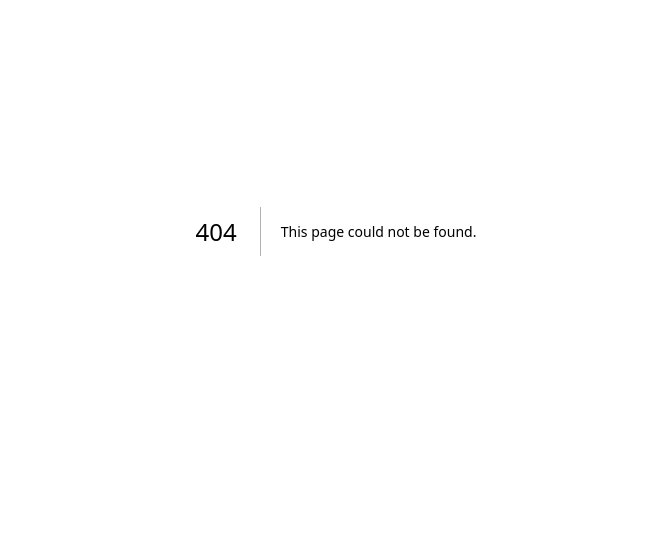
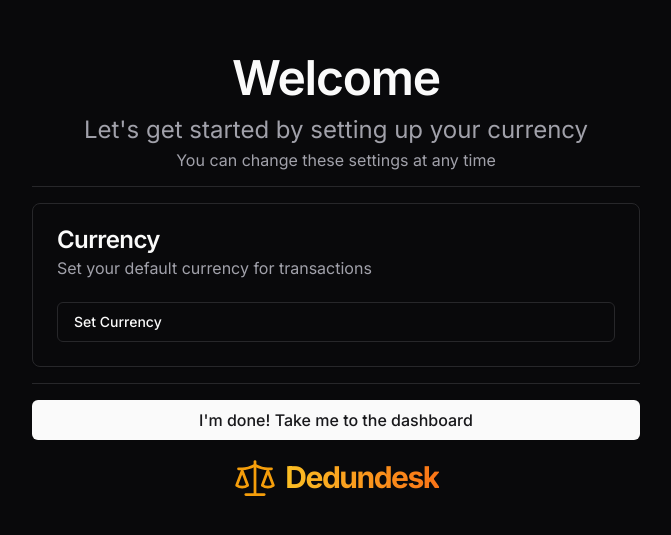
Before and after one commit to Manav-Bhatt/Dedundesk, a Next.js app: page /wizard in a window 1280 px wide. Before the commit this address had no page. Shown: the part 169-704 px from the top of the page, without its empty margins (304-975 px from the left). Built offline with nearby package versions, Linux system fonts and the light colour scheme.

Commit message:
added wizard page with currency setup

```diff
--- /dev/null
+++ b/app/(auth)/wizard/layout.tsx
@@ -0,0 +1,9 @@
+import React, { ReactNode } from 'react'
+
+function layout({children}:{children: ReactNode}) {
+  return (
+    <div className="relative flex h-screen w-full flex-col items-center justify-center">{children}</div>
+  )
+}
+
+export default layout
--- /dev/null
+++ b/app/(auth)/wizard/page.tsx
@@ -0,0 +1,50 @@
+import { CurrencyComboBox } from '@/components/CurrencyComboBox';
+import Logo from '@/components/logo';
+import { Button } from '@/components/ui/button';
+import { Card, CardContent, CardDescription, CardHeader, CardTitle } from '@/components/ui/card';
+import { Separator } from '@/components/ui/separator';
+import { currentUser } from '@clerk/nextjs/server';
+import Link from 'next/link';
+import { redirect } from 'next/navigation';
+import React from 'react'
+
+async function page() {
+
+  return (
+    <div className="flex max-w-2xl flex-col items-center justify-between gap-4 p-8 text-lg" style={{ width: '150%' }}>
+        <div>
+        <CardTitle className="text-center" style={{ fontSize: '3rem' }}>
+    Welcome
+</CardTitle>
+        <h2 className="mt-4 text-center text-base text-muted-foreground" style={{ fontSize: '1.5rem' }}>
+        Let&apos;s get started by setting up your currency
+        </h2>
+
+        <h3 className="mt-2 text-center text-sm text-muted-foreground" style={{ fontSize: '1rem' }}>
+            You can change these settings at any time
+        </h3>
+        </div>
+        <Separator />
+        <Card className="w-full">
+        <CardHeader>
+        <CardTitle>
+        Currency</CardTitle>
+        <CardDescription style={{ fontSize: '1rem' }}>
+            Set your default currency for transactions</CardDescription></CardHeader>
+            <CardContent>
+                <CurrencyComboBox/>
+
+            </CardContent>
+        </Card>
+        <Separator/>
+        <Button className="w-full" asChild>
+            <Link href={"/"} style={{ fontSize: '1rem' }}> I&apos;m done! Take me to the dashboard</Link>
+        </Button>
+        <div >
+        <Logo/>
+        </div>
+    </div>
+  );
+}
+
+export default page
--- a/app/middleware.ts
+++ b/app/middleware.ts
@@ -1,7 +1,13 @@
-import { clerkMiddleware } from "@clerk/nextjs/server";
+import { clerkMiddleware, createRouteMatcher } from '@clerk/nextjs/server'
 
-export default clerkMiddleware();
+const isPublicRoute = createRouteMatcher(['/sign-in(.*)', '/sign-up(.*)'])
+
+export default clerkMiddleware((auth, request) => {
+  if (!isPublicRoute(request)) {
+    auth().protect()
+  }
+})
 
 export const config = {
-  matcher: ['/((?!.*\\..*|_next).*)', '/', '/(api|trpc)(.*)'],
+  matcher: ['/(.*)'],
 };
--- /dev/null
+++ b/components/CurrencyComboBox.tsx
@@ -0,0 +1,96 @@
+"use client"
+
+import * as React from "react"
+
+import { useMediaQuery } from "@/hooks/use-media-query"
+import { Button } from "@/components/ui/button"
+import {
+  Command,
+  CommandEmpty,
+  CommandGroup,
+  CommandInput,
+  CommandItem,
+  CommandList,
+} from "@/components/ui/command"
+import {
+  Drawer,
+  DrawerContent,
+  DrawerTrigger,
+} from "@/components/ui/drawer"
+import {
+  Popover,
+  PopoverContent,
+  PopoverTrigger,
+} from "@/components/ui/popover"
+import { Currencies, Currency } from "@/lib/currencies"
+
+export function CurrencyComboBox() {
+  const [open, setOpen] = React.useState(false)
+  const isDesktop = useMediaQuery("(min-width: 768px)")
+  const [selectedOption, setSelectedOption] = React.useState<Currency | null>(
+    null
+  )
+
+  if (isDesktop) {
+    return (
+      <Popover open={open} onOpenChange={setOpen}>
+        <PopoverTrigger asChild>
+          <Button variant="outline" className="w-full justify-start">
+            {selectedOption ? <>{selectedOption.label}</> : <>Set Currency</>}
+          </Button>
+        </PopoverTrigger>
+        <PopoverContent className="w-[200px] p-0" align="start">
+          <OptionList setOpen={setOpen} setSelectedOption={setSelectedOption} />
+        </PopoverContent>
+      </Popover>
+    )
+  }
+
+  return (
+    <Drawer open={open} onOpenChange={setOpen}>
+      <DrawerTrigger asChild>
+        <Button variant="outline" className="w-full justify-start">
+          {selectedOption ? <>{selectedOption.label}</> : <>Set Currency</>}
+        </Button>
+      </DrawerTrigger>
+      <DrawerContent>
+        <div className="mt-4 border-t">
+          <OptionList setOpen={setOpen} setSelectedOption={setSelectedOption} />
+        </div>
+      </DrawerContent>
+    </Drawer>
+  )
+}
+
+function OptionList({
+  setOpen,
+  setSelectedOption,
+}: {
+  setOpen: (open: boolean) => void
+  setSelectedOption: (status: Currency | null) => void
+}) {
+  return (
+    <Command>
+      <CommandInput placeholder="Filter currency..." />
+      <CommandList>
+        <CommandEmpty>No results found.</CommandEmpty>
+        <CommandGroup>
+          {Currencies.map((currency:Currency) => (
+            <CommandItem
+              key={currency.value}
+              value={currency.value}
+              onSelect={(value) => {
+                setSelectedOption(
+                    Currencies.find((priority) => priority.value === value) || null
+                )
+                setOpen(false)
+              }}
+            >
+              {currency.label}
+            </CommandItem>
+          ))}
+        </CommandGroup>
+      </CommandList>
+    </Command>
+  )
+}
--- a/components/ui/command.tsx
+++ b/components/ui/command.tsx
@@ -117,7 +117,7 @@ const CommandItem = React.forwardRef<
   <CommandPrimitive.Item
     ref={ref}
     className={cn(
-      "relative flex cursor-default select-none items-center rounded-sm px-2 py-1.5 text-sm outline-none aria-selected:bg-accent aria-selected:text-accent-foreground data-[disabled]:pointer-events-none data-[disabled]:opacity-50",
+      "relative flex cursor-default select-none items-center rounded-sm px-2 py-1.5 text-sm outline-none aria-selected:bg-accent aria-selected:text-accent-foreground data-[disabled='true']:pointer-events-none data-[disabled='true']:opacity-50",
       className
     )}
     {...props}
--- /dev/null
+++ b/hooks/use-media-query.ts
@@ -0,0 +1,19 @@
+import * as React from "react";
+
+export function useMediaQuery(query: string) {
+  const [value, setValue] = React.useState(false);
+
+  React.useEffect(() => {
+    function onChange(event: MediaQueryListEvent) {
+      setValue(event.matches);
+    }
+
+    const result = matchMedia(query);
+    result.addEventListener("change", onChange);
+    setValue(result.matches);
+
+    return () => result.removeEventListener("change", onChange);
+  }, [query]);
+
+  return value;
+}
--- /dev/null
+++ b/lib/currencies.ts
@@ -0,0 +1,9 @@
+export const Currencies=[
+    {value: "USD", label: "$ Dollar", locale: "en-US"},
+    { value: "INR", label: "₹ Indian Rupee", locale: "en-IN" },
+    { value: "EUR", label: "€ Euro", locale: "en-EU" },
+    { value: "JPY", label: "¥ Japanese Yen", locale: "ja-JP" },
+    { value: "GBP", label: "£ British Pound", locale: "en-GB" }
+]
+
+export type Currency= (typeof Currencies)[0];
--- a/package.json
+++ b/package.json
@@ -9,7 +9,7 @@
     "lint": "next lint"
   },
   "dependencies": {
-    "@clerk/nextjs": "^5.2.3",
+    "@clerk/nextjs": "^5.7.1",
     "@hookform/resolvers": "^3.9.0",
     "@prisma/client": "^5.20.0",
     "@radix-ui/react-accordion": "^1.2.0",
```
Also changed, not shown: lib/prisma.ts (added, +15 -0 lines).
